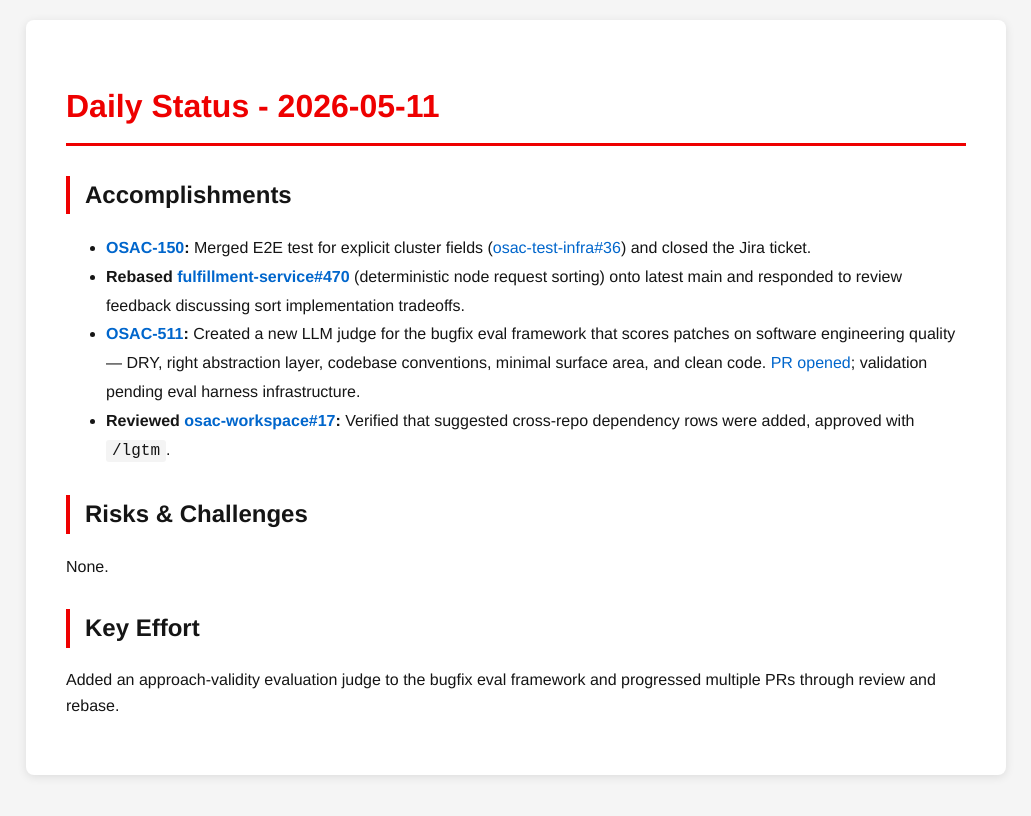
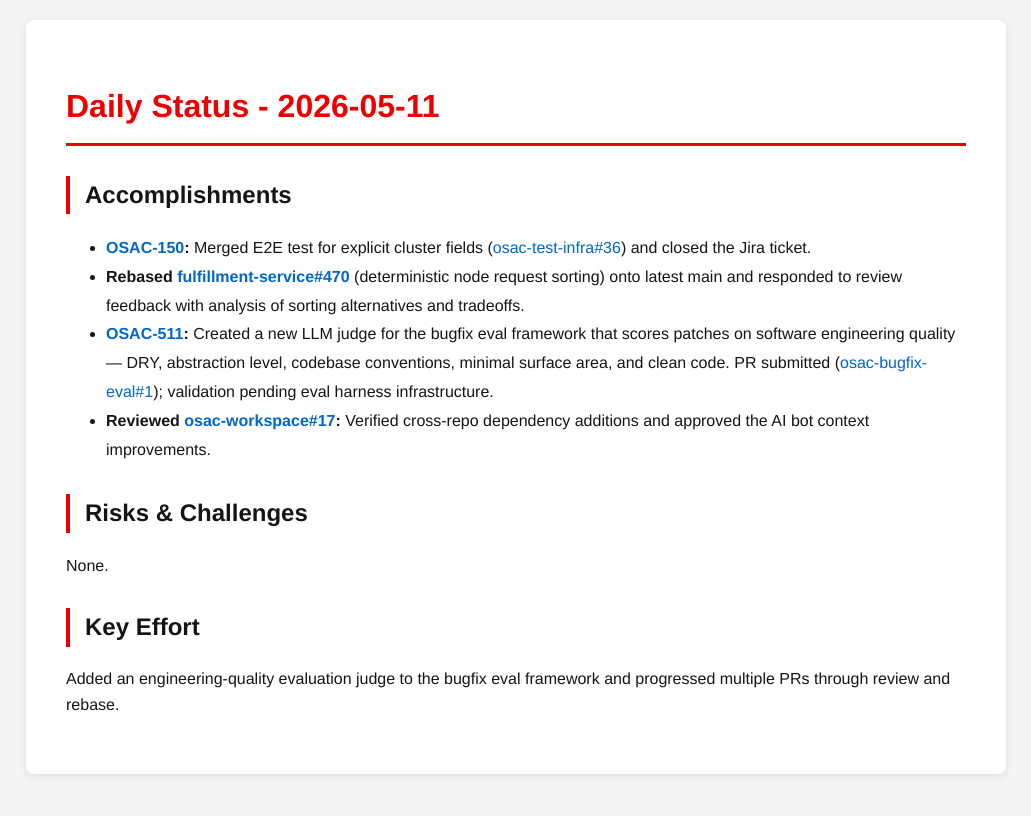
Before and after one commit to tzvatot/daily-status, a Jekyll site: the page built from 2026-05-11.md, in a window 1280 px wide. Shown: the top 816 px of the page, without its empty margins (124-1155 px from the left). Built offline with Jekyll 4.4.1, drawn with Linux system fonts in a browser that asks for light colours.

Commit message:
Daily status update - 2026-05-11

```diff
--- a/2026-05-11.md
+++ b/2026-05-11.md
@@ -8,12 +8,12 @@ date: 2026-05-11
 
 ## Accomplishments
 - **[OSAC-150](https://redhat.atlassian.net/browse/OSAC-150):** Merged E2E test for explicit cluster fields ([osac-test-infra#36](https://github.com/osac-project/osac-test-infra/pull/36)) and closed the Jira ticket.
-- **Rebased [fulfillment-service#470](https://github.com/osac-project/fulfillment-service/pull/470)** (deterministic node request sorting) onto latest main and responded to review feedback discussing sort implementation tradeoffs.
-- **[OSAC-511](https://redhat.atlassian.net/browse/OSAC-511):** Created a new LLM judge for the bugfix eval framework that scores patches on software engineering quality — DRY, right abstraction layer, codebase conventions, minimal surface area, and clean code. [PR opened](https://github.com/eranco74/osac-bugfix-eval/pull/1); validation pending eval harness infrastructure.
-- **Reviewed [osac-workspace#17](https://github.com/osac-project/osac-workspace/pull/17):** Verified that suggested cross-repo dependency rows were added, approved with `/lgtm`.
+- **Rebased [fulfillment-service#470](https://github.com/osac-project/fulfillment-service/pull/470)** (deterministic node request sorting) onto latest main and responded to review feedback with analysis of sorting alternatives and tradeoffs.
+- **[OSAC-511](https://redhat.atlassian.net/browse/OSAC-511):** Created a new LLM judge for the bugfix eval framework that scores patches on software engineering quality — DRY, abstraction level, codebase conventions, minimal surface area, and clean code. PR submitted ([osac-bugfix-eval#1](https://github.com/eranco74/osac-bugfix-eval/pull/1)); validation pending eval harness infrastructure.
+- **Reviewed [osac-workspace#17](https://github.com/osac-project/osac-workspace/pull/17):** Verified cross-repo dependency additions and approved the AI bot context improvements.
 
 ## Risks & Challenges
 None.
 
 ## Key Effort
-Added an approach-validity evaluation judge to the bugfix eval framework and progressed multiple PRs through review and rebase.
+Added an engineering-quality evaluation judge to the bugfix eval framework and progressed multiple PRs through review and rebase.
```
